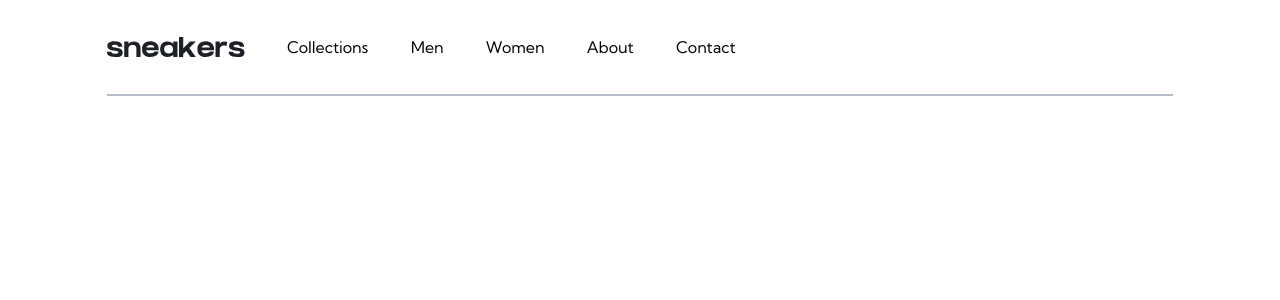
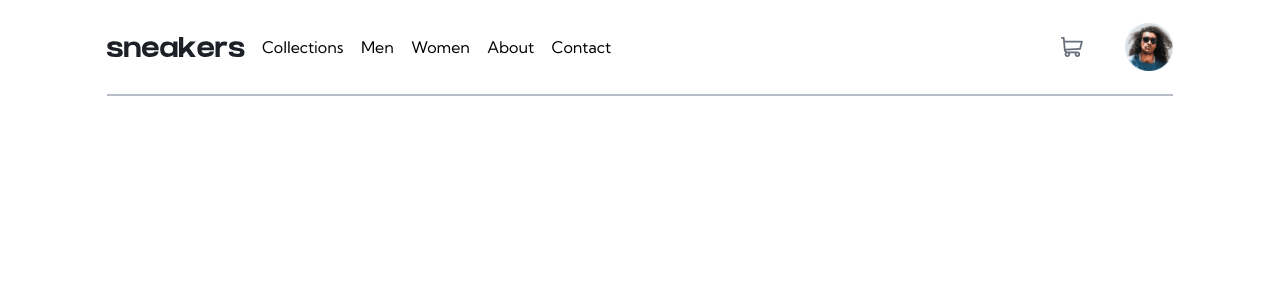
Before and after one commit to LeftySolara/fm-ecommerce-product-page, a React (Vite) app: page / in a window 1280 px wide. Shown: the top 300 px of the page. Built offline with nearby package versions, Linux system fonts and the light colour scheme.

Commit message:
Add: avatar and shopping cart icon

```diff
--- /dev/null
+++ b/src/components/Navbar/CartIcon.tsx
@@ -0,0 +1,13 @@
+const CartIcon = () => {
+  return (
+    <svg width="22" height="20" xmlns="http://www.w3.org/2000/svg">
+      <path
+        d="M20.925 3.641H3.863L3.61.816A.896.896 0 0 0 2.717 0H.897a.896.896 0 1 0 0 1.792h1l1.031 11.483c.073.828.52 1.726 1.291 2.336C2.83 17.385 4.099 20 6.359 20c1.875 0 3.197-1.87 2.554-3.642h4.905c-.642 1.77.677 3.642 2.555 3.642a2.72 2.72 0 0 0 2.717-2.717 2.72 2.72 0 0 0-2.717-2.717H6.365c-.681 0-1.274-.41-1.53-1.009l14.321-.842a.896.896 0 0 0 .817-.677l1.821-7.283a.897.897 0 0 0-.87-1.114ZM6.358 18.208a.926.926 0 0 1 0-1.85.926.926 0 0 1 0 1.85Zm10.015 0a.926.926 0 0 1 0-1.85.926.926 0 0 1 0 1.85Zm2.021-7.243-13.8.81-.57-6.341h15.753l-1.383 5.53Z"
+        fill="#69707D"
+        fill-rule="nonzero"
+      />
+    </svg>
+  );
+};
+
+export default CartIcon;
--- a/src/components/Navbar/NavLinkList.tsx
+++ b/src/components/Navbar/NavLinkList.tsx
@@ -7,7 +7,7 @@ interface NavListProps {
 const NavLinkList = (props: NavListProps) => {
   const { items } = props;
   return (
-    <ul className="flex w-1/2 flex-none flex-row flex-nowrap justify-evenly">
+    <ul className="flex w-96 flex-none flex-row flex-nowrap justify-evenly">
       {items.map((item) => (
         <NavLink text={item} key={item} />
       ))}
--- a/src/components/Navbar/Navbar.tsx
+++ b/src/components/Navbar/Navbar.tsx
@@ -1,13 +1,21 @@
 import NavLinkList from "./NavLinkList";
 import Logo from "./Logo";
+import CartIcon from "./CartIcon";
+import Avatar from "../../assets/images/image-avatar.png";
 
 const Navbar = () => {
   const navItems = ["Collections", "Men", "Women", "About", "Contact"];
 
   return (
-    <div className="flex h-24 w-10/12 flex-row items-center justify-start border-b-2 border-solid border-blue-200">
-      <Logo />
-      <NavLinkList items={navItems} />
+    <div className="flex h-24 w-10/12 flex-row justify-between border-b-2 border-solid border-blue-200">
+      <div className="flex w-auto flex-row items-center justify-start">
+        <Logo />
+        <NavLinkList items={navItems} />
+      </div>
+      <div className="flex w-28 flex-row items-center justify-between">
+        <CartIcon />
+        <img src={Avatar} className="w-12" />
+      </div>
     </div>
   );
 };
```
Also changed, not shown: src/assets/images/image-avatar.png (added).
